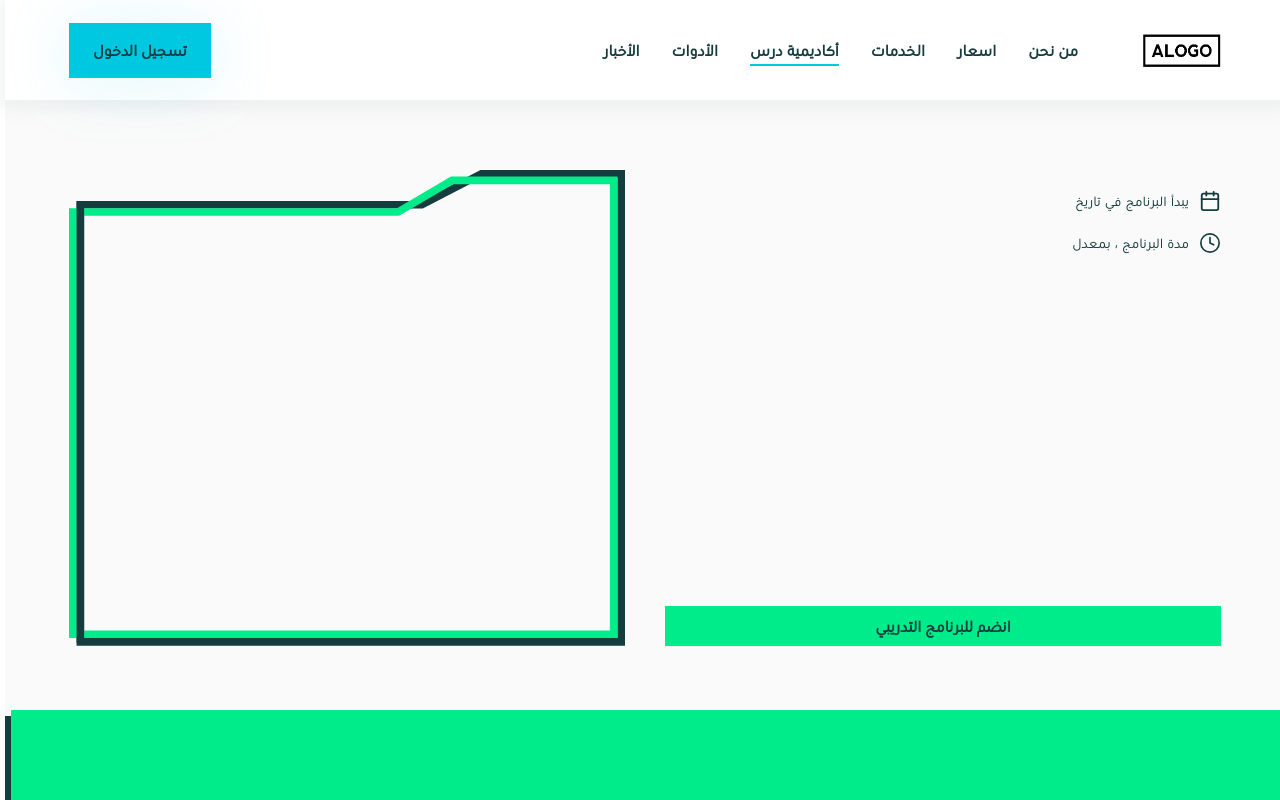
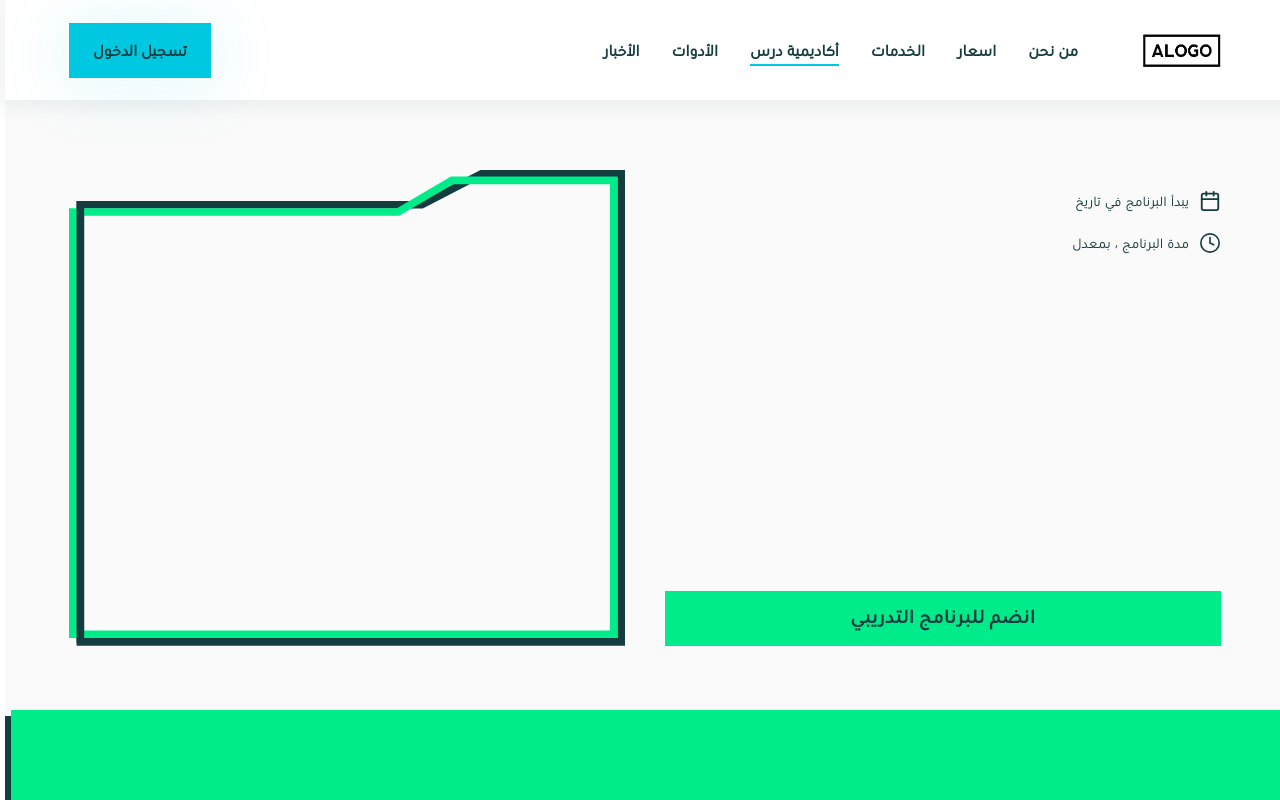
Before and after one commit to waelbenmustapha/lms_fiverr, a React (Create React App) app: page /academy-lessons/course-details in a window 1280 px wide. Shown: the top 800 px of the page. Built offline with nearby package versions, Linux system fonts and the light colour scheme; no server answers.

Commit message:
done button

```diff
--- a/src/components/header/Header.js
+++ b/src/components/header/Header.js
@@ -1,7 +1,8 @@
-import React from "react";
+import React, { useState } from "react";
 import "./header.css";
 import { Link } from "react-router-dom";
 import { ReactComponent as Calendar } from "../../assets/svg/calendarOutline.svg";
+import { ReactComponent as Check } from "../../assets/svg/check-circle-greeno-utline.svg";
 import { ReactComponent as Clock } from "../../assets/svg/clock.svg";
 // import { ReactComponent as PlayButton } from "../../assets/svg/play-circle.svg";
 
@@ -14,6 +15,7 @@ function Header({
   duration,
   learning_average,
 }) {
+  const [joined, setJoined] = useState(false);
   return (
     <div className="header px-[64px] mediamax-1079:px-[40px] mediamax-767:px-[20px]">
       <div className="header-content">
@@ -36,12 +38,35 @@ function Header({
             </p>
           </div>
         </div>
-        <Link
-          to={`/academy-lessons/course?course_id=${id}`}
-          className="enroll-course-btn"
-        >
-          انضم للبرنامج التدريبي
-        </Link>
+        <div>
+          <div
+            onClick={() => setJoined(!joined)}
+            className={
+              "text-[20px] font-[bold] text-center flex items-center justify-center w-full h-[55px] py-2 px-4   outline-none border-none cursor-pointer " +
+              (joined
+                ? "bg-[#153C3F] text-[#00ec8b] "
+                : "bg-[#00ec8b] text-primary-color ")
+            }
+          >
+            {joined ? (
+              <div className="flex flex-row gap-[10px] items-center">
+                <Check />
+                <p>تم انضمامك للبرنامج بنجاح!</p>
+              </div>
+            ) : (
+              "انضم للبرنامج التدريبي"
+            )}
+          </div>
+          {joined && (
+            <div
+              className="w-full h-[50px] bg-white flex items-center text-[16px] px-[16px]"
+
+            >
+              <span> يمكنك الآن عرض البرنامج والبدء فيه..</span>
+              <Link  to={`/academy-lessons/course?course_id=${id}`} className="font-[bold]  cursor-pointer text-[#00EC8B]"> ابدأ البرنامج</Link>
+            </div>
+          )}
+        </div>
       </div>
       <div className="header-image">
         <svg
```
Also changed, not shown: src/assets/svg/check-circle-greeno-utline.svg (added).
